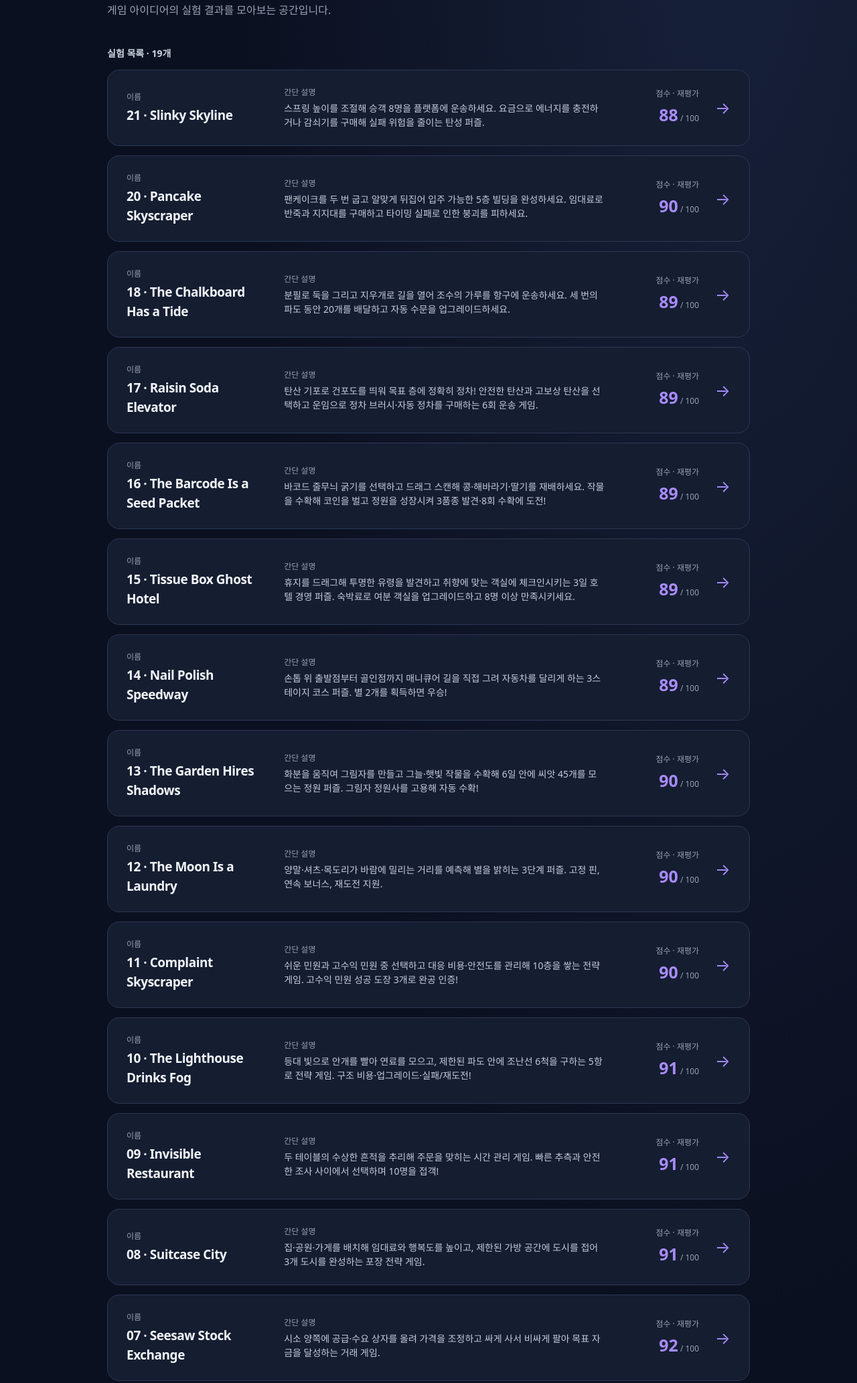
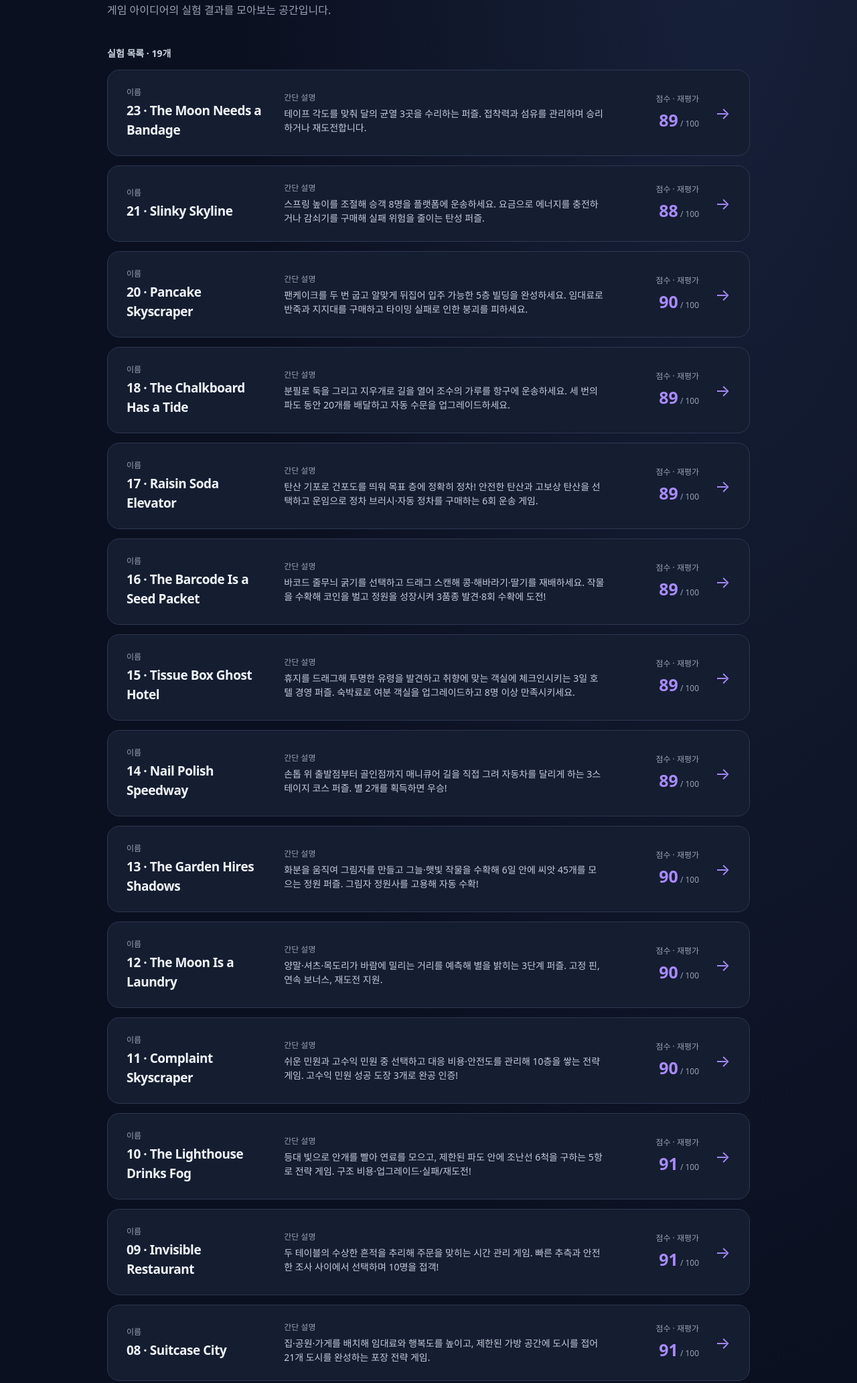
Before and after one commit to 7bvcxz/game-poc, a plain HTML site: page index.html in a window 1280 px wide. Shown: the part 193-2258 px from the top of the page at 67% size. Drawn offline with Linux system fonts and the light colour scheme.

Commit message:
List Moon Needs a Bandage playable POC

```diff
--- a/index.html
+++ b/index.html
@@ -33,7 +33,8 @@
     <h1>Game POC</h1>
     <p class="intro">게임 아이디어의 실험 결과를 모아보는 공간입니다.</p>
     <p class="section-label">실험 목록 · 19개</p>
-    <a class="poc-card" href="./poc/21-slinky-skyline.html" data-source-id="GAME-20261031-05-01" aria-label="21 · Slinky Skyline 플레이하기" style="margin-bottom:14px"><span><span class="meta">이름</span><span class="name">21 · Slinky Skyline</span></span><span class="description"><span class="meta">간단 설명</span>스프링 높이를 조절해 승객 8명을 플랫폼에 운송하세요. 요금으로 에너지를 충전하거나 감쇠기를 구매해 실패 위험을 줄이는 탄성 퍼즐.</span><span class="score"><span class="meta">점수 · 재평가</span><strong>88</strong><small> / 100</small></span><span class="arrow" aria-hidden="true">→</span></a>
+        <a class="poc-card" href="./poc/23-the-moon-needs-a-bandage.html" data-source-id="GAME-20261102-23-01" aria-label="The Moon Needs a Bandage 체험하기" style="margin-bottom:14px"><span><span class="meta">이름</span><span class="name">23 · The Moon Needs a Bandage</span></span><span class="description"><span class="meta">간단 설명</span>테이프 각도를 맞춰 달의 균열 3곳을 수리하는 퍼즐. 접착력과 섬유를 관리하며 승리하거나 재도전합니다.</span><span class="score"><span class="meta">점수 · 재평가</span><strong>89</strong><small> / 100</small></span><span class="arrow" aria-hidden="true">→</span></a>
+<a class="poc-card" href="./poc/21-slinky-skyline.html" data-source-id="GAME-20261031-05-01" aria-label="21 · Slinky Skyline 플레이하기" style="margin-bottom:14px"><span><span class="meta">이름</span><span class="name">21 · Slinky Skyline</span></span><span class="description"><span class="meta">간단 설명</span>스프링 높이를 조절해 승객 8명을 플랫폼에 운송하세요. 요금으로 에너지를 충전하거나 감쇠기를 구매해 실패 위험을 줄이는 탄성 퍼즐.</span><span class="score"><span class="meta">점수 · 재평가</span><strong>88</strong><small> / 100</small></span><span class="arrow" aria-hidden="true">→</span></a>
     <a class="poc-card" href="./poc/20-pancake-skyscraper.html" data-source-id="GAME-20261029-13-01" aria-label="20 · Pancake Skyscraper 플레이하기" style="margin-bottom:14px"><span><span class="meta">이름</span><span class="name">20 · Pancake Skyscraper</span></span><span class="description"><span class="meta">간단 설명</span>팬케이크를 두 번 굽고 알맞게 뒤집어 입주 가능한 5층 빌딩을 완성하세요. 임대료로 반죽과 지지대를 구매하고 타이밍 실패로 인한 붕괴를 피하세요.</span><span class="score"><span class="meta">점수 · 재평가</span><strong>90</strong><small> / 100</small></span><span class="arrow" aria-hidden="true">→</span></a>
     <a class="poc-card" href="./poc/18-the-chalkboard-has-a-tide.html" data-source-id="GAME-20261102-21-01" aria-label="18 · The Chalkboard Has a Tide 플레이하기" style="margin-bottom:14px"><span><span class="meta">이름</span><span class="name">18 · The Chalkboard Has a Tide</span></span><span class="description"><span class="meta">간단 설명</span>분필로 둑을 그리고 지우개로 길을 열어 조수의 가루를 항구에 운송하세요. 세 번의 파도 동안 20개를 배달하고 자동 수문을 업그레이드하세요.</span><span class="score"><span class="meta">점수 · 재평가</span><strong>89</strong><small> / 100</small></span><span class="arrow" aria-hidden="true">→</span></a>
     <a class="poc-card" href="./poc/17-raisin-soda-elevator.html" data-source-id="GAME-20261102-00-01" aria-label="17 · Raisin Soda Elevator 플레이하기" style="margin-bottom:14px"><span><span class="meta">이름</span><span class="name">17 · Raisin Soda Elevator</span></span><span class="description"><span class="meta">간단 설명</span>탄산 기포로 건포도를 띄워 목표 층에 정확히 정차! 안전한 탄산과 고보상 탄산을 선택하고 운임으로 정차 브러시·자동 정차를 구매하는 6회 운송 게임.</span><span class="score"><span class="meta">점수 · 재평가</span><strong>89</strong><small> / 100</small></span><span class="arrow" aria-hidden="true">→</span></a>
@@ -45,7 +46,7 @@
     <a class="poc-card" href="./poc/11-complaint-skyscraper.html" data-source-id="GAME-20261031-20-01" aria-label="11 · Complaint Skyscraper 플레이하기" style="margin-bottom:14px"><span><span class="meta">이름</span><span class="name">11 · Complaint Skyscraper</span></span><span class="description"><span class="meta">간단 설명</span>쉬운 민원과 고수익 민원 중 선택하고 대응 비용·안전도를 관리해 10층을 쌓는 전략 게임. 고수익 민원 성공 도장 3개로 완공 인증!</span><span class="score"><span class="meta">점수 · 재평가</span><strong>90</strong><small> / 100</small></span><span class="arrow" aria-hidden="true">→</span></a>
     <a class="poc-card" href="./poc/10-the-lighthouse-drinks-fog.html" data-source-id="GAME-20261104-21-05" aria-label="10 · The Lighthouse Drinks Fog 플레이하기" style="margin-bottom:14px"><span><span class="meta">이름</span><span class="name">10 · The Lighthouse Drinks Fog</span></span><span class="description"><span class="meta">간단 설명</span>등대 빛으로 안개를 빨아 연료를 모으고, 제한된 파도 안에 조난선 6척을 구하는 5항로 전략 게임. 구조 비용·업그레이드·실패/재도전!</span><span class="score"><span class="meta">점수 · 재평가</span><strong>91</strong><small> / 100</small></span><span class="arrow" aria-hidden="true">→</span></a>
     <a class="poc-card" href="./poc/09-invisible-restaurant.html" data-source-id="GAME-20261029-12-01" aria-label="09 · Invisible Restaurant 플레이하기" style="margin-bottom:14px"><span><span class="meta">이름</span><span class="name">09 · Invisible Restaurant</span></span><span class="description"><span class="meta">간단 설명</span>두 테이블의 수상한 흔적을 추리해 주문을 맞히는 시간 관리 게임. 빠른 추측과 안전한 조사 사이에서 선택하며 10명을 접객!</span><span class="score"><span class="meta">점수 · 재평가</span><strong>91</strong><small> / 100</small></span><span class="arrow" aria-hidden="true">→</span></a>
-    <a class="poc-card" href="./poc/08-suitcase-city.html" data-source-id="GAME-20261029-15-01" aria-label="08 · Suitcase City 플레이하기" style="margin-bottom:14px"><span><span class="meta">이름</span><span class="name">08 · Suitcase City</span></span><span class="description"><span class="meta">간단 설명</span>집·공원·가게를 배치해 임대료와 행복도를 높이고, 제한된 가방 공간에 도시를 접어 3개 도시를 완성하는 포장 전략 게임.</span><span class="score"><span class="meta">점수 · 재평가</span><strong>91</strong><small> / 100</small></span><span class="arrow" aria-hidden="true">→</span></a>
+    <a class="poc-card" href="./poc/08-suitcase-city.html" data-source-id="GAME-20261029-15-01" aria-label="08 · Suitcase City 플레이하기" style="margin-bottom:14px"><span><span class="meta">이름</span><span class="name">08 · Suitcase City</span></span><span class="description"><span class="meta">간단 설명</span>집·공원·가게를 배치해 임대료와 행복도를 높이고, 제한된 가방 공간에 도시를 접어 21개 도시를 완성하는 포장 전략 게임.</span><span class="score"><span class="meta">점수 · 재평가</span><strong>91</strong><small> / 100</small></span><span class="arrow" aria-hidden="true">→</span></a>
     <a class="poc-card" href="./poc/07-seesaw-stock-exchange.html" data-source-id="GAME-20261031-06-01" aria-label="07 · Seesaw Stock Exchange 플레이하기" style="margin-bottom:14px"><span><span class="meta">이름</span><span class="name">07 · Seesaw Stock Exchange</span></span><span class="description"><span class="meta">간단 설명</span>시소 양쪽에 공급·수요 상자를 올려 가격을 조정하고 싸게 사서 비싸게 팔아 목표 자금을 달성하는 거래 게임.</span><span class="score"><span class="meta">점수 · 재평가</span><strong>92</strong><small> / 100</small></span><span class="arrow" aria-hidden="true">→</span></a>
     <a class="poc-card" href="./poc/06-the-stapler-that-pins-time.html" data-source-id="GAME-20261030-15-01" aria-label="06 · The Stapler That Pins Time 플레이하기" style="margin-bottom:14px"><span><span class="meta">이름</span><span class="name">06 · The Stapler That Pins Time</span></span><span class="description"><span class="meta">간단 설명</span>움직이는 공의 시간을 스테이플러로 고정하고 방향을 조준해 목표 링에 튕겨 넣는 타이밍 게임.</span><span class="score"><span class="meta">점수 · 재평가</span><strong>92</strong><small> / 100</small></span><span class="arrow" aria-hidden="true">→</span></a>
     <a class="poc-card" href="./poc/05-the-jigsaw-pieces-grow-roots.html" data-source-id="GAME-20261101-14-02" aria-label="05 · The Jigsaw Pieces Grow Roots 플레이하기" style="margin-bottom:14px"><span><span class="meta">이름</span><span class="name">05 · The Jigsaw Pieces Grow Roots</span></span><span class="description"><span class="meta">간단 설명</span>퍼즐 조각을 일부러 어긋나게 배치해 뿌리를 키우고 포자를 수확하며 자동 정원사를 해금하는 게임.</span><span class="score"><span class="meta">점수 · 재평가</span><strong>93</strong><small> / 100</small></span><span class="arrow" aria-hidden="true">→</span></a>
```
